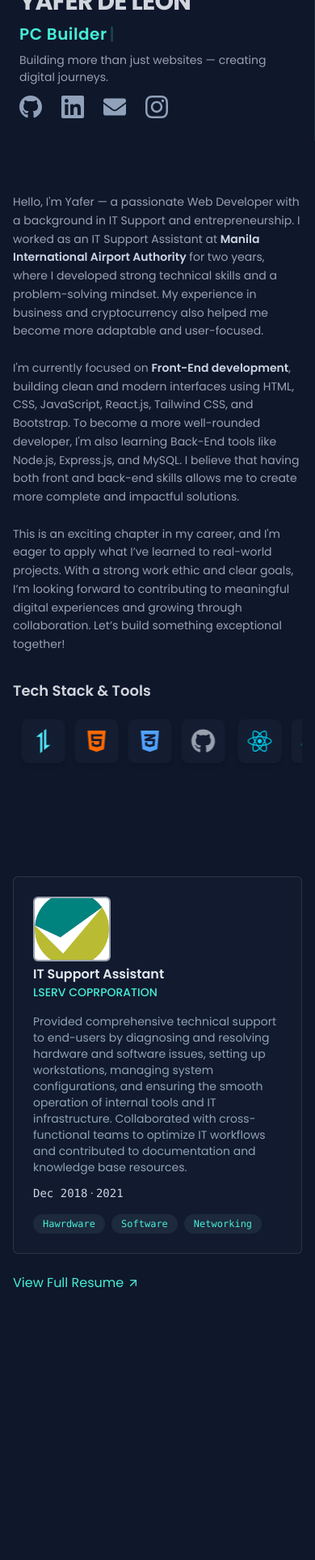
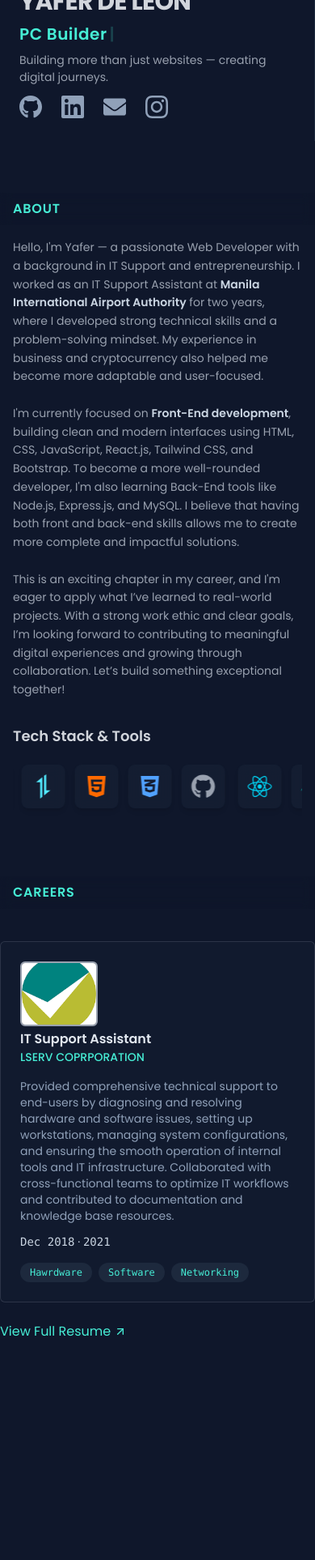
Before and after one commit to yaferdln/yaferdeleon, a React (Vite) app: page / in a window 390 px wide. Shown: the part 40-1966 px from the top of the page at 81% size. Built offline with nearby package versions, Linux system fonts and the light colour scheme.

Commit message:
initial commit

```diff
--- a/src/App.jsx
+++ b/src/App.jsx
@@ -18,6 +18,14 @@ const Contact = lazy(() => import("./sections/Contact"));
 const Footer = lazy(() => import("./sections/Footer"));
 
 const App = () => {
+  const sectionTitles = {
+    about: "About",
+    careers: "Careers",
+    services: "Services",
+    projects: "Projects",
+    skills: "Skills",
+    contact: "Contact",
+  };
   const [activeSection, setActiveSection] = useState("about");
 
   useEffect(() => {
@@ -64,10 +72,17 @@ const App = () => {
             </div>
           </div>
         </header>
-
+        {/* Mobile Sticky Section Label
+        <div className="lg:hidden fixed top-0 left-0 w-full z-50">
+          <div className="bg-slate-900 px-4 py-2 border-b border-slate-700 shadow-sm">
+            <h2 className="text-teal-300 text-sm font-medium tracking-wide">
+              {sectionTitles[activeSection]}
+            </h2>
+          </div>
+        </div> */}
         {/* Main Content Area */}
 
-        <main className="flex-1 overflow-y-auto scroll-smooth">
+        <main className="flex-1 md:overflow-y-auto scroll-smooth">
           <Suspense
             fallback={
               <div className="p-4 text-center text-teal-300">Loading...</div>
--- a/src/components/ObservedSection.jsx
+++ b/src/components/ObservedSection.jsx
@@ -13,12 +13,7 @@ const ObservedSection = ({ id, setActiveSection, children }) => {
   }, [isInView, id, setActiveSection]);
 
   return (
-    <section
-      id={id}
-      ref={ref}
-      className="min-h-screen pt-16 px-4"
-      // Removed debug border styles, add conditionally during dev if needed
-    >
+    <section id={id} ref={ref} className="min-h-screen pt-16">
       {children}
     </section>
   );
--- a/src/sections/About.jsx
+++ b/src/sections/About.jsx
@@ -5,6 +5,12 @@ import { techStack } from "../constants/techStack";
 const About = () => {
   return (
     <>
+      <div className="md:hidden w-full sticky top-0 z-30 bg-slate-900/10 backdrop-blur-sm py-2 mb-4">
+        <h1 className="text-base sm:text-lg pl-4 font-semibold text-teal-300 uppercase tracking-wider">
+          About
+        </h1>
+      </div>
+      <div className="px-4">
         {/* About text */}
         <p
           className="text-sm md:text-lg text-gray-400 leading-relaxed"
@@ -12,7 +18,6 @@ const About = () => {
             __html: aboutText.replace(/\n/g, "<br />"),
           }}
         ></p>
-
         {/* Tech Stack Marquee with hover effects */}
         <div className="mt-8">
           <h3 className="text-lg md:text-2xl font-semibold text-gray-300 mb-2">
@@ -42,6 +47,7 @@ const About = () => {
             </div>
           </Marquee>
         </div>
+      </div>
     </>
   );
 };
--- a/src/sections/Careers.jsx
+++ b/src/sections/Careers.jsx
@@ -4,7 +4,14 @@ import { FiArrowUpRight } from "react-icons/fi";
 
 const Careers = () => {
   return (
+    <>
       <div className="grid grid-cols-1 gap-6">
+        {/* Sticky Section Title */}
+        <div className="md:hidden w-full sticky top-0 z-30 bg-slate-900/10 backdrop-blur-sm py-2 mb-4">
+          <h1 className="text-base sm:text-lg pl-4 font-semibold text-teal-300 uppercase tracking-wider">
+            Careers
+          </h1>
+        </div>
         {CAREERS_DATA.map((career) => (
           <div
             key={career.id}
@@ -76,6 +83,7 @@ const Careers = () => {
           />
         </a>
       </div>
+    </>
   );
 };
 
--- a/src/sections/Contact.jsx
+++ b/src/sections/Contact.jsx
@@ -21,7 +21,14 @@ const Contact = () => {
   }, [state.succeeded]);
 
   return (
+    <>
       <div className="flex flex-col gap-8">
+        {/* Sticky Section Title */}
+        <div className="md:hidden w-full sticky top-0 z-30 bg-slate-900/10 backdrop-blur-sm py-2 mb-4">
+          <h1 className="text-base sm:text-lg pl-4 font-semibold text-teal-300 uppercase tracking-wider">
+            Contact
+          </h1>
+        </div>
         {/* Contact Info */}
         <div className="space-y-4 text-left group rounded-md border-1 border-gray-400/20 hover:border-gray-400/40 bg-slate-800/20 hover:bg-slate-800/40 p-6 transition-colors duration-300 ">
           <h3 className="text-base md:text-lg font-semibold tracking-wide text-slate-300">
@@ -158,6 +165,7 @@ const Contact = () => {
           )}
         </form>
       </div>
+    </>
   );
 };
 
--- a/src/sections/Projects.jsx
+++ b/src/sections/Projects.jsx
@@ -4,7 +4,14 @@ import LazyImage from "../components/LazyImage";
 
 const Projects = () => {
   return (
+    <>
       <div className="grid grid-cols-1 gap-4">
+        {/* Sticky Section Title */}
+        <div className="md:hidden w-full sticky top-0 z-30 bg-slate-900/10 backdrop-blur-sm py-2 mb-4">
+          <h1 className="text-base sm:text-lg pl-4 font-semibold text-teal-300 uppercase tracking-wider">
+            Projects
+          </h1>
+        </div>
         {PROJECTS_DATA.map((project, index) => (
           <a
             key={index}
@@ -66,6 +73,7 @@ const Projects = () => {
           />
         </a>
       </div>
+    </>
   );
 };
 
--- a/src/sections/Services.jsx
+++ b/src/sections/Services.jsx
@@ -3,6 +3,12 @@ const Services = () => {
   return (
     <>
       <div className="grid grid-cols-1 md:grid-cols-2 lg:grid-cols-3 gap-6">
+        {/* Sticky Section Title */}
+        <div className="md:hidden w-full sticky top-0 z-30 bg-slate-900/10 backdrop-blur-sm py-2 mb-4">
+          <h1 className="text-base sm:text-lg pl-4 font-semibold text-teal-300 uppercase tracking-wider">
+            Services
+          </h1>
+        </div>
         {SERVICES_DATA.map((service, index) => (
           <div
             key={index}
--- a/src/sections/Skills.jsx
+++ b/src/sections/Skills.jsx
@@ -2,7 +2,14 @@ import { SKILLS_DATA } from "../constants/skillsData";
 
 const Skills = () => {
   return (
+    <>
       <div className="grid grid-cols-1 md:grid-cols-2 gap-10">
+        {/* Sticky Section Title */}
+        <div className="md:hidden w-full sticky top-0 z-30 bg-slate-900/10 backdrop-blur-sm py-2 mb-4">
+          <h1 className="text-base sm:text-lg pl-4 font-semibold text-teal-300 uppercase tracking-wider">
+            Skills
+          </h1>
+        </div>
         {SKILLS_DATA.map((skill, index) => (
           <div
             key={index}
@@ -26,6 +33,7 @@ const Skills = () => {
           </div>
         ))}
       </div>
+    </>
   );
 };
 
```
Lines whose indentation alone changed are shown as unchanged.
